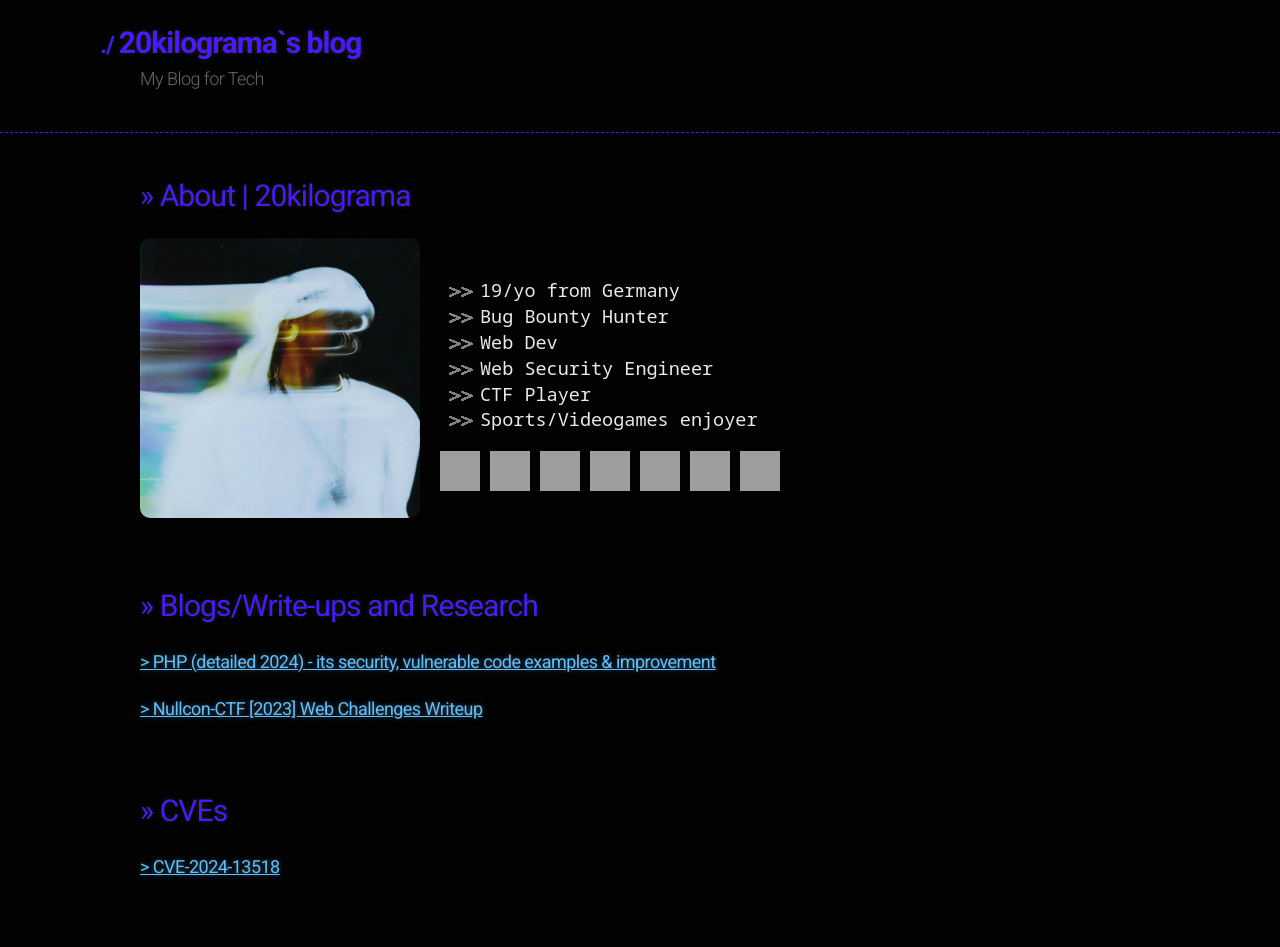
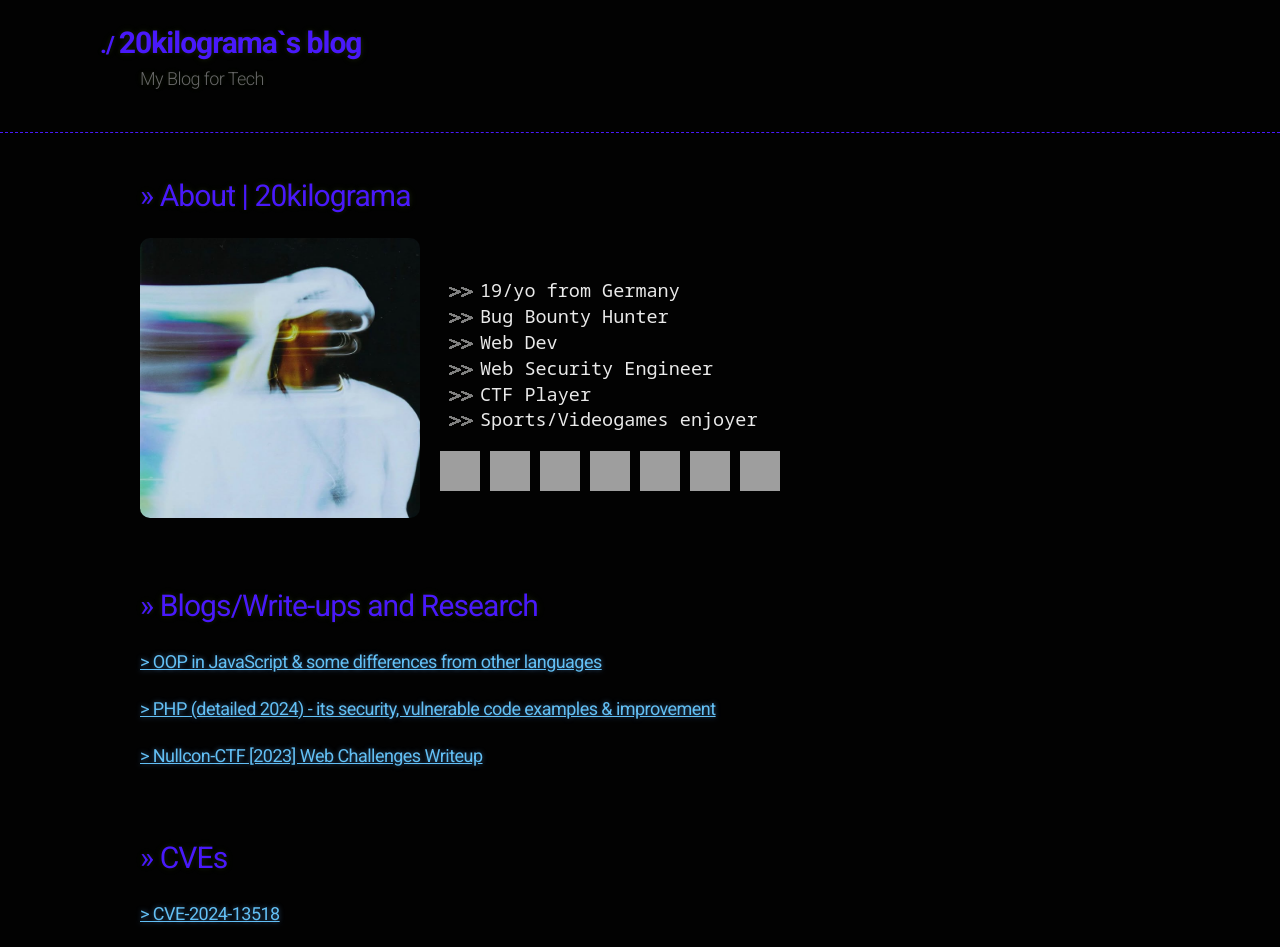
Before and after one commit to 20kilograma/blog, a Jekyll site: the page built from index.md, in a window 1280 px wide, cut to the strip 0-947 px from the top of the page. Built offline with Jekyll 4.4.1, drawn with Linux system fonts in a browser that asks for light colours; nearby versions of some CDN libraries; some web fonts are replaced; our own code applies the rules of GitHub Pages for plain Markdown files; before the commit the page ends 900 px from its top, so only the background shows below that; grey boxes are pictures that could not be loaded.

Commit message:
Update index.md

```diff
--- a/index.md
+++ b/index.md
@@ -42,6 +42,7 @@
 
 # >> Blogs/Write-ups and Research
 
+### <a href="oop-js"> > OOP in JavaScript & some differences from other languages </a>
 ### <a href="php-sec"> > PHP (detailed 2024) - its security, vulnerable code examples & improvement </a>
 ### <a href="nullcon-writeup"> > Nullcon-CTF [2023] Web Challenges Writeup </a>
 
```
